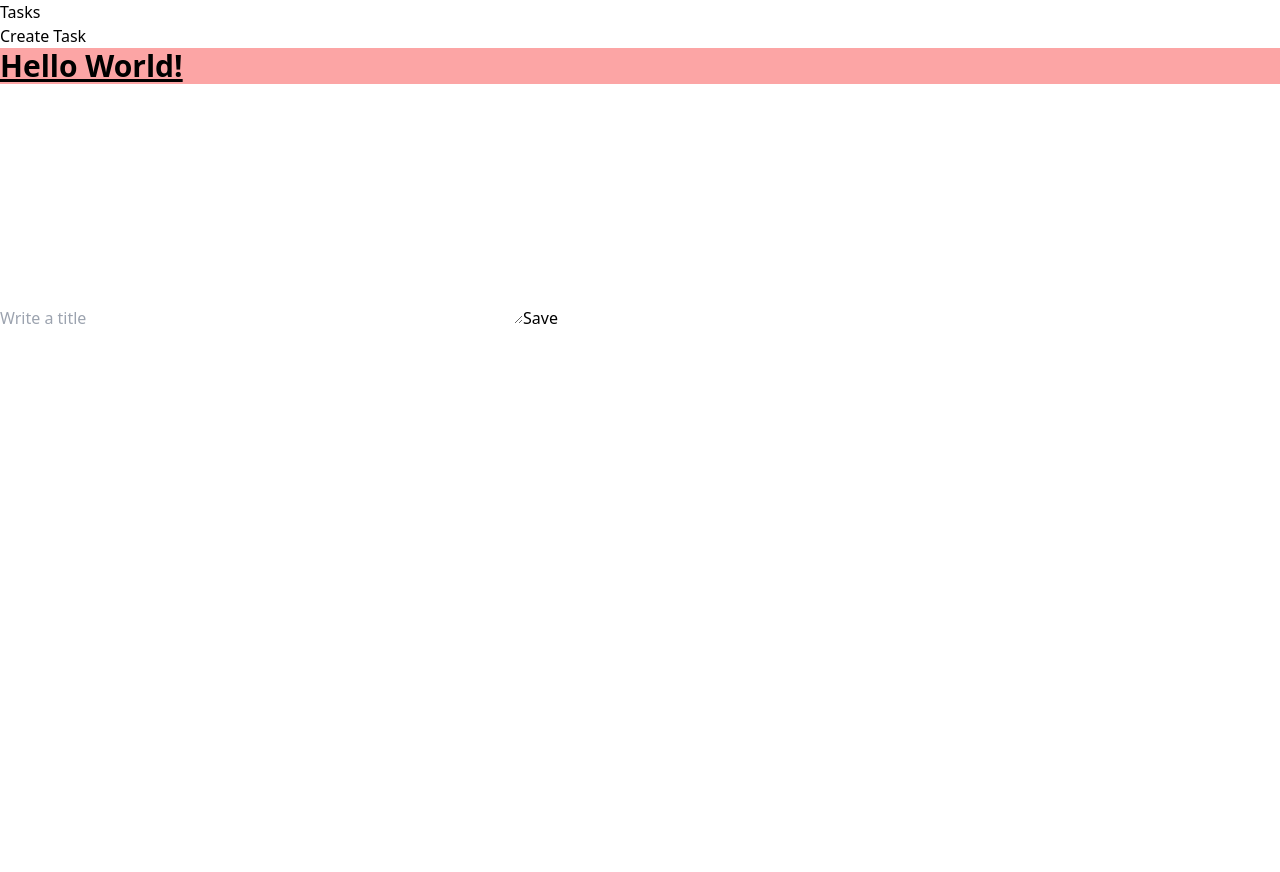
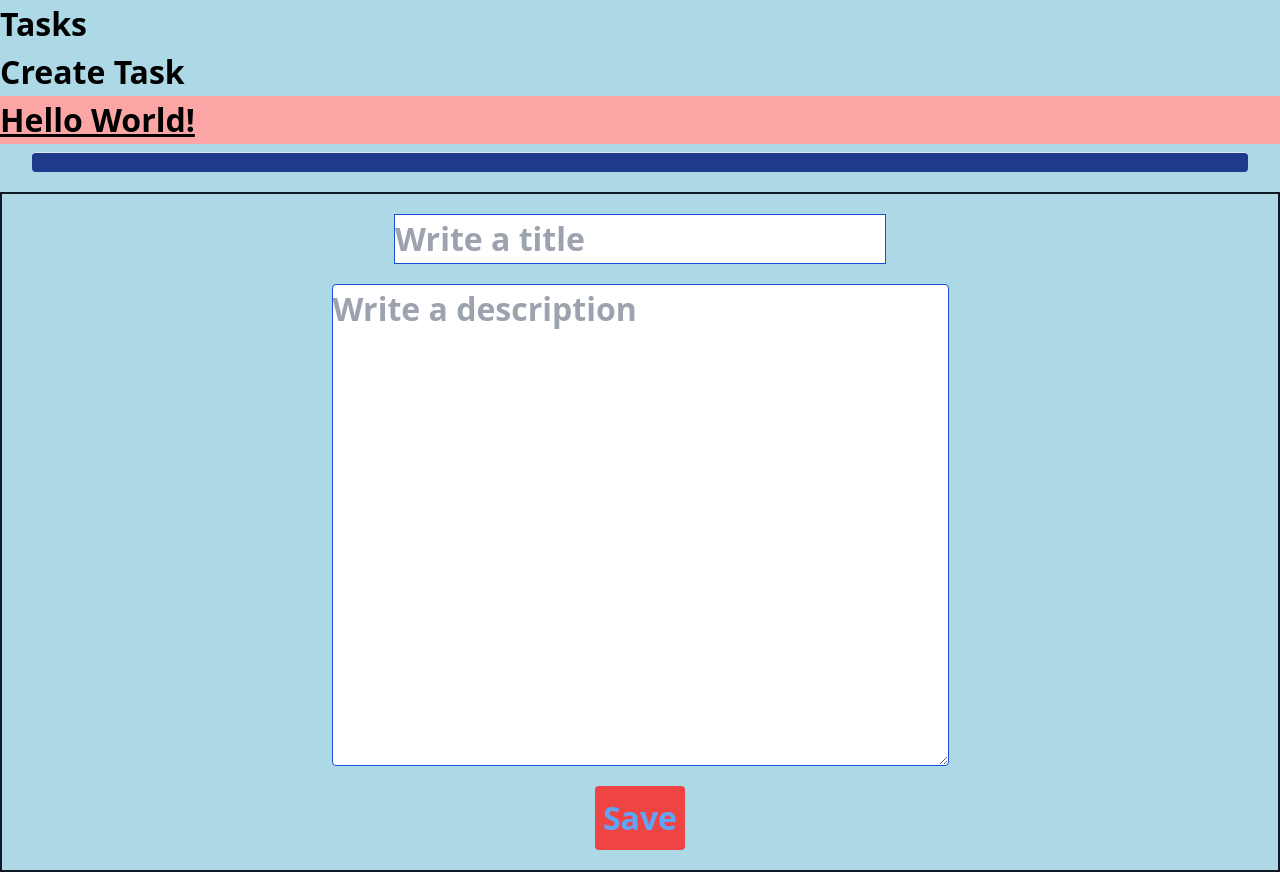
Before and after one commit to salino3/mevn-typescript-01, a Vue app: page /tasks/new in a window 1280 px wide. Before the commit the page ends 800 px from the top, so only its background shows below. Built offline with nearby package versions, Linux system fonts and the light colour scheme.

Commit message:
add global styles

```diff
--- a/src/App.vue
+++ b/src/App.vue
@@ -5,11 +5,15 @@
  -->
 
 <template>
- <main>
+  <main
+   class="primaryLayer"
+  >
   <Navbar />
   <h1 class="text-3xl font-bold underline bg-red-300 hover:bg-red-500 active:bg-blue-500">
     Hello World!
   </h1>
+
+  <hr id="hr">
   <router-view />
  </main>
 </template>
--- a/src/assets/styles/main.css
+++ b/src/assets/styles/main.css
@@ -1,3 +1,29 @@
 @tailwind base;
 @tailwind components;
 @tailwind utilities;
+
+
+@layer base {
+
+    .primaryLayer {
+   @apply  bg-primary text-3xl font-bold
+ }
+}
+
+@layer utilities {
+ .btnSave {
+        @apply inline-flex justify-center
+        items-center whitespace-normal bg-red-500  transition-colors
+        py-2 px-2 text-blue-400 rounded;
+
+    &:hover {
+        @apply bg-red-400 text-white
+
+       }
+    }
+
+    #hr {
+        @apply bg-blue-900 h-5 rounded mx-8 mt-2
+
+    }
+}
--- a/src/components/TaskDetail.vue
+++ b/src/components/TaskDetail.vue
@@ -8,11 +8,12 @@
        v-model="currentTask.title" >
       <textarea
        name="description"
+       placeholder="Write a description"
        id="description"
        v-model="currentTask.description"
        cols="30" rows="3"
        ></textarea>
-       <button>Update</button>
+       <button class="border-spacing-4 bg-red-500">Update</button>
     </form>
     <button @click="handleDelete()">Delete</button>
  </main>
--- a/src/components/TaskForm.vue
+++ b/src/components/TaskForm.vue
@@ -1,15 +1,19 @@
 <template>
-   <main>
-    <form @submit.prevent="saveTask()" >
+   <main >
+    <form class="flex flex-col justify-center items-center gap-5 mt-5 p-5 border-gray-900 border-2" @submit.prevent="saveTask()" >
         <input
+         class="border border-3 border-blue-700"
          type="text"
          placeholder="Write a title"
          v-model="task.title" name="title" id="title">
         <textarea
         name="description"
+        class="border border-blue-700 border-3
+        rounded hover:border-yellow-700 hover:border-4"
+        placeholder="Write a description"
         v-model="task.description"
         id="description" cols="30" rows="10"></textarea>
-        <button>
+        <button class="btnSave">
             Save
         </button>
     </form>
--- a/tailwind.config.js
+++ b/tailwind.config.js
@@ -1,8 +1,22 @@
 /** @type {import('tailwindcss').Config} */
+
 module.exports = {
   content: ["./src/**/*.{html,vue,js,ts}"],
   theme: {
-    extend: {},
+    extend: {
+      backgroundColor: {
+        primary: "lightblue",
+      },
+      colors: {
+        primary: "#ff0000",
+        secondary: "#00ff00",
+      },
+      fontSize: {
+        "2xl": "1.5rem",
+        "3xl": "2rem",
+      }
+
+    },
   },
   plugins: [],
 };
```
